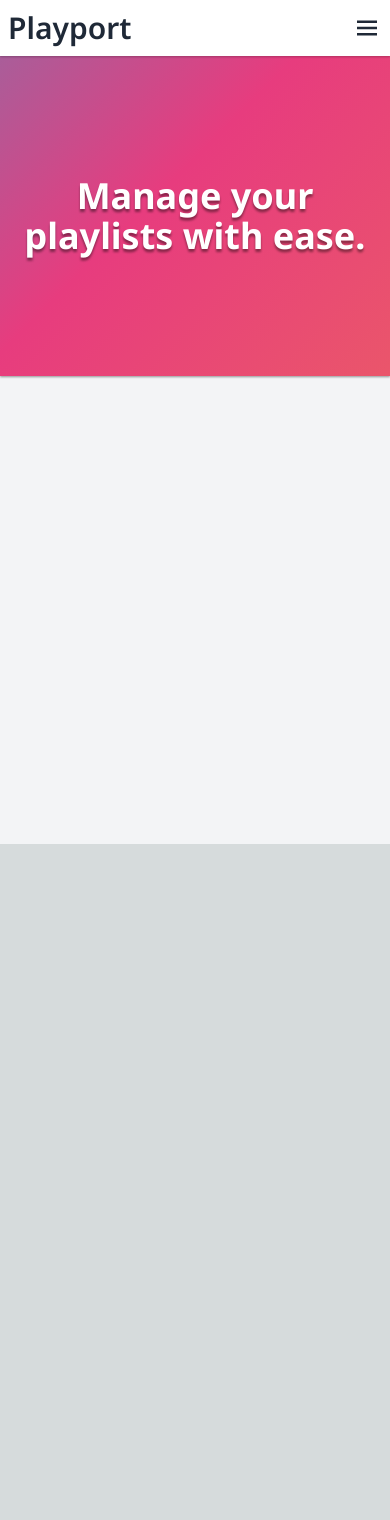
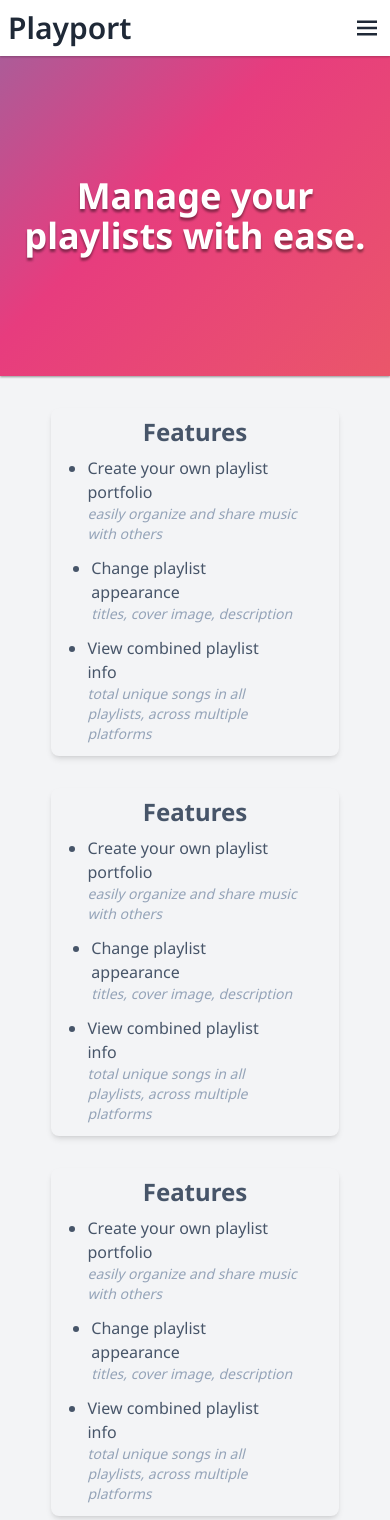
Before and after one commit to DomNidy/playportal, a Next.js app: page / in a window 390 px wide. Before the commit the page ends 844 px from the top, so only its background shows below. Built offline with nearby package versions, Linux system fonts and the light colour scheme; no server answers.

Commit message:
Work on landing page, work on navbar dropdown menu for mobile landing page

```diff
--- a/app/components/landing-page/HeroText.tsx
+++ b/app/components/landing-page/HeroText.tsx
@@ -4,7 +4,7 @@ import { useEffect, useState } from "react";
 const heroTextArray = [
   "Manage your playlists with ease.",
   "Take control of your music.",
-  "Less tedium, more music.",
+  "Playport",
 ];
 
 export default function HeroText() {
--- a/app/components/landing-page/Navbar.tsx
+++ b/app/components/landing-page/Navbar.tsx
@@ -3,8 +3,8 @@ import { FirebaseApp, initializeApp } from "firebase/app";
 import { firebase_options } from "@/app/auth/GoogleAuthFlow";
 import { Auth, User, getAuth, onAuthStateChanged } from "firebase/auth";
 import { useRouter } from "next/navigation";
-import { useEffect, useState } from "react";
-import { BiMenu } from "react-icons/bi";
+import { useEffect, useRef, useState } from "react";
+import NavbarDropdownMenu from "./NavbarDropdownMenu";
 
 export default function Navbar() {
   const app = initializeApp(firebase_options);
@@ -12,6 +12,8 @@ export default function Navbar() {
   const router = useRouter();
   // Reference to firebase user object
   const [firebaseUser, setFirebaseUser] = useState<User | undefined>();
+  // Width of the browser window
+  const [windowWidth, setWindowWidth] = useState<number | undefined>(1);
 
   useEffect(() => {
     onAuthStateChanged(auth, (newAuthState) => {
@@ -23,21 +25,38 @@ export default function Navbar() {
     });
   });
 
+  useEffect(() => {
+    const handleWindowResize = () => {
+      setWindowWidth(window.innerWidth);
+    };
+
+    window.addEventListener("resize", handleWindowResize);
+
+    console.log(windowWidth);
+    return () => {
+      window.removeEventListener("resize", handleWindowResize);
+    };
+  });
+
   return (
     <div className="fixed flex h-14 p-2 w-full bg-white shadow-sm text-gray-800 font-semibold items-center z-20  drop-shadow-[0_1.1px_1.1px_rgba(0,0,0,0.2)]">
       <h1 className="text-3xl pr-2 md:pr-4">Playport</h1>
 
       <div
         className="flex flex-1 flex-grow-0 justify-evenly
-                  basis-0 md:max-w-none max-w-0
-                  md:basis-96 scale-0 md:scale-100"
+                   basis-0 md:max-w-none max-w-0
+                   md:basis-96 scale-0 md:scale-100"
       >
         <h1 className="text-xl max-w-0 md:max-w-none">Features</h1>
         <h1 className="text-xl max-w-0 md:max-w-none">Platforms</h1>
         <h1 className="text-xl max-w-0 md:max-w-none">Support</h1>
       </div>
       <div className="max-w-none md:max-w-0 flex flex-1 flex-row-reverse">
-        <BiMenu className="scale-100 text-3xl md:scale-0 cursor-pointer" />
+        {windowWidth && windowWidth < 768 ? (
+          <NavbarDropdownMenu firebaseUser={firebaseUser} />
+        ) : (
+          <></>
+        )}
       </div>
       <div className="max-w-0 md:max-w-none flex flex-1 flex-row-reverse">
         {firebaseUser ? (
--- /dev/null
+++ b/app/components/landing-page/NavbarDropdownMenu.tsx
@@ -0,0 +1,83 @@
+"use client";
+import { useState } from "react";
+import { BiMenu } from "react-icons/bi";
+import { AiOutlineClose } from "react-icons/ai";
+import { useRouter } from "next/navigation";
+import { User } from "firebase/auth";
+
+export default function NavbarDropdownMenu({
+  firebaseUser,
+}: {
+  firebaseUser: User | undefined;
+}) {
+  const router = useRouter();
+  // If the dropdown menu is displayed
+  const [isActive, setIsActive] = useState<boolean>(false);
+  return (
+    <div>
+      <BiMenu
+        className="scale-100 text-3xl md:scale-0 cursor-pointer "
+        onClick={() => setIsActive(!isActive)}
+      />
+
+      <div
+        className={`fixed flex flex-row-reverse bg-white top-0 right-0 w-full h-0 transition-all  ${
+          isActive ? "h-56" : "h-0"
+        }`}
+      >
+        <AiOutlineClose
+          className={`text-3xl mt-[0.66rem] mr-[0.47rem] z-10 transition duration-100 scale-y-0 ${
+            isActive ? "scale-y-100" : ""
+          }`}
+          onClick={() => setIsActive(!isActive)}
+        />
+
+        <div
+          className={`w-full flex flex-col p-3 fixed pt-10 items-center ${
+            isActive ? "visible" : "invisible"
+          }`}
+        >
+          <div
+            className={`bg-white p-[0.45rem] w-2/3 cursor-pointer transition-all opacity-0 scale-y-0 duration-[125ms] active:bg-neutral-300 rounded-lg shadow-inner ${
+              isActive ? "opacity-100 scale-y-100" : ""
+            }`}
+          >
+            <h2 className="text-center">Features</h2>
+          </div>
+          <div
+            className={`bg-white p-[0.45rem] w-2/3 cursor-pointer transition-all opacity-0 scale-y-0 duration-[125ms] active:bg-neutral-300 rounded-lg shadow-inner ${
+              isActive ? "opacity-100 scale-y-100" : ""
+            }`}
+          >
+            <h2 className="text-center">Platforms</h2>
+          </div>
+          <div
+            className={`bg-white p-[0.45rem] w-2/3 cursor-pointer transition-all opacity-0 scale-y-0 duration-[125ms] active:bg-neutral-300 rounded-lg shadow-inner ${
+              isActive ? "opacity-100 scale-y-100" : ""
+            }`}
+          >
+            <h2 className="text-center">Support</h2>
+          </div>
+          <div
+            className={`bg-white p-[0.45rem] w-2/3 cursor-pointer transition-all opacity-0 scale-y-0 duration-[125ms] active:bg-neutral-300 rounded-lg shadow-inner ${
+              isActive ? "opacity-100 scale-y-100" : ""
+            }`}
+          >
+            {firebaseUser ? (
+              <h2
+                className="text-center"
+                onClick={() => router.push("/dashboard")}
+              >
+                Dashboard
+              </h2>
+            ) : (
+              <h2 className="text-center" onClick={() => router.push("/login")}>
+                Login
+              </h2>
+            )}
+          </div>
+        </div>
+      </div>
+    </div>
+  );
+}
--- a/app/page.tsx
+++ b/app/page.tsx
@@ -11,7 +11,108 @@ export default function Home() {
         <div className="w-full min-h-[20rem] flex items-center justify-center hero cursor-default drop-shadow-[0_1.1px_1.1px_rgba(0,0,0,0.4)]">
           <HeroText />
         </div>
-        <div className="h-[200px] text-slate-700"></div>
+        <div className="flex justify-center">
+          <div className=" pt-8 grid gap-8  grid-cols-1 md:grid-cols-2 lg:grid-cols-3 md:max-w-screen-md lg:max-w-screen-lg text-slate-600 justify-center items-center place-items-center w-full">
+            <div className="flex flex-col gap-1 p-2 items-center bg-gray-100 rounded-lg w-72 min-h-[14rem] h-fit shadow-md  ">
+              <h1 className="font-bold text-2xl">Features</h1>
+              <div className="max-w-[82%] p-1">
+                <h2 className="list-item">
+                  Create your own playlist portfolio
+                </h2>
+
+                <p className="italic text-sm  text-slate-400 ">
+                  easily organize and share music with others
+                </p>
+              </div>
+
+              <div className="max-w-[82%] p-1">
+                <h2 className="max-w-[80%] list-item">
+                  Change playlist appearance
+                </h2>
+
+                <p className="italic text-sm  text-slate-400 ">
+                  titles, cover image, description
+                </p>
+              </div>
+
+              <div className="max-w-[82%] p-1">
+                <h2 className="max-w-[80%] list-item">
+                  View combined playlist info
+                </h2>
+
+                <p className="italic text-sm  text-slate-400 ">
+                  total unique songs in all playlists, across multiple platforms
+                </p>
+              </div>
+            </div>
+
+            <div className="flex flex-col gap-1 p-2 items-center bg-gray-100 rounded-lg w-72 min-h-[14rem] h-fit shadow-md  ">
+              <h1 className="font-bold text-2xl">Features</h1>
+              <div className="max-w-[82%] p-1">
+                <h2 className="list-item">
+                  Create your own playlist portfolio
+                </h2>
+
+                <p className="italic text-sm  text-slate-400 ">
+                  easily organize and share music with others
+                </p>
+              </div>
+
+              <div className="max-w-[82%] p-1">
+                <h2 className="max-w-[80%] list-item">
+                  Change playlist appearance
+                </h2>
+
+                <p className="italic text-sm  text-slate-400 ">
+                  titles, cover image, description
+                </p>
+              </div>
+
+              <div className="max-w-[82%] p-1">
+                <h2 className="max-w-[80%] list-item">
+                  View combined playlist info
+                </h2>
+
+                <p className="italic text-sm  text-slate-400 ">
+                  total unique songs in all playlists, across multiple platforms
+                </p>
+              </div>
+            </div>
+
+            <div className="flex flex-col gap-1 p-2 items-center bg-gray-100 rounded-lg w-72 min-h-[14rem] h-fit shadow-md  ">
+              <h1 className="font-bold text-2xl">Features</h1>
+              <div className="max-w-[82%] p-1">
+                <h2 className="list-item">
+                  Create your own playlist portfolio
+                </h2>
+
+                <p className="italic text-sm  text-slate-400 ">
+                  easily organize and share music with others
+                </p>
+              </div>
+
+              <div className="max-w-[82%] p-1">
+                <h2 className="max-w-[80%] list-item">
+                  Change playlist appearance
+                </h2>
+
+                <p className="italic text-sm  text-slate-400 ">
+                  titles, cover image, description
+                </p>
+              </div>
+
+              <div className="max-w-[82%] p-1">
+                <h2 className="max-w-[80%] list-item">
+                  View combined playlist info
+                </h2>
+
+                <p className="italic text-sm  text-slate-400 ">
+                  total unique songs in all playlists, across multiple platforms
+                </p>
+              </div>
+            </div>
+          </div>
+        </div>
       </main>
     </div>
   );
```
